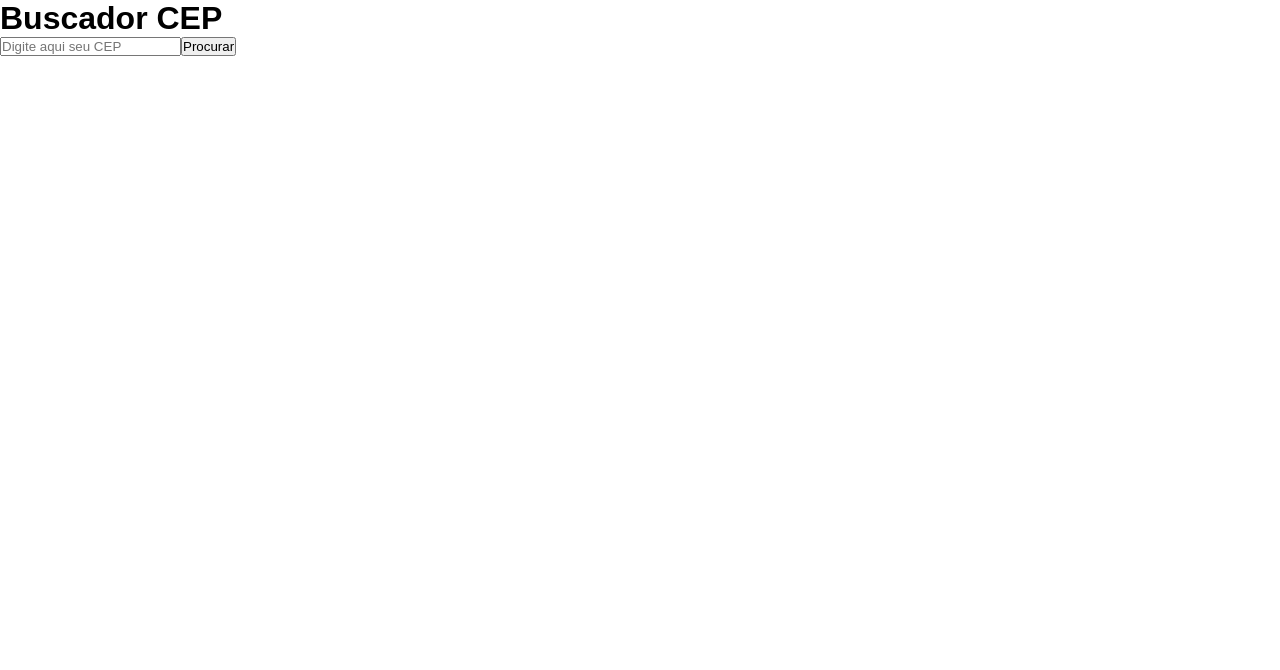
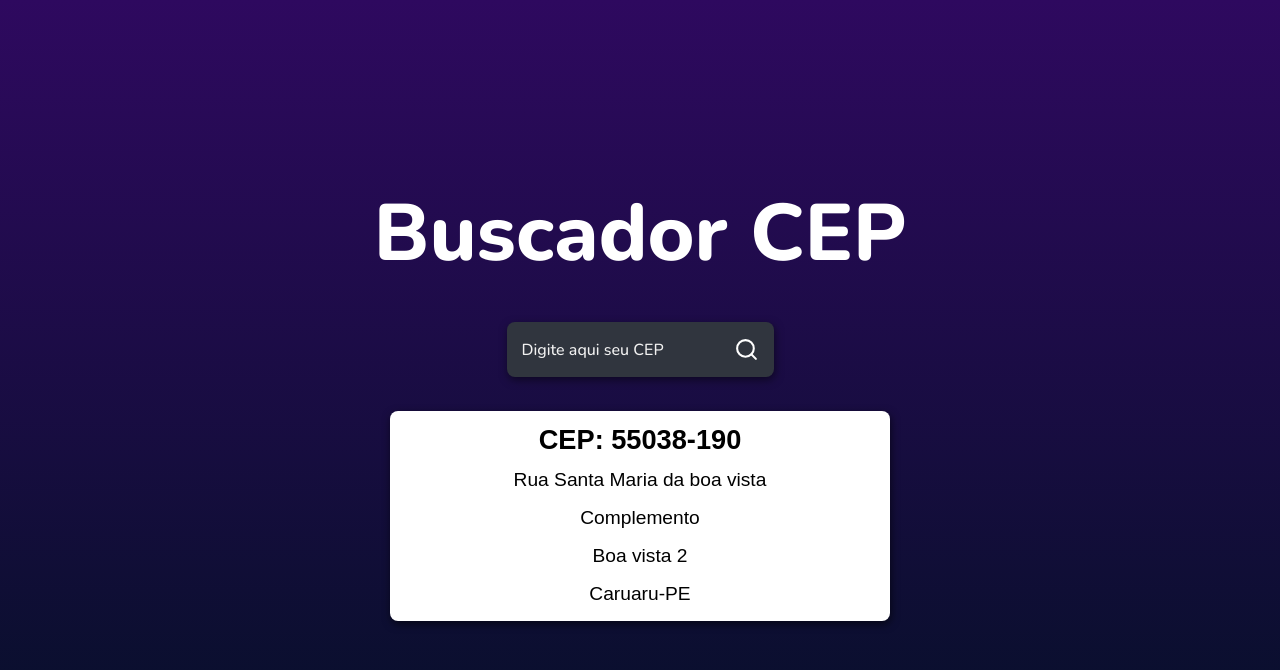
Before and after one commit to EnilsonNeto/Buscador-de-CEP, a React (Create React App) app: page / in a window 1280 px wide. Shown: the top 670 px of the page. Built offline with nearby package versions, Linux system fonts and the light colour scheme.

Commit message:
Adicionando elementos html e estilizando seus componentes da interface do app

```diff
--- a/src/App.js
+++ b/src/App.js
@@ -1,4 +1,5 @@
-
+import { FiSearch } from 'react-icons/fi'
+import './styles.css'
 function App() {
   return (
     <div className="container">
@@ -11,9 +12,18 @@ function App() {
           </input>
 
           <button className="buttonSearch">
-            Procurar
+            <FiSearch size={25} color="#fff"/>
           </button>
       </div>
+
+      <main>
+        <h2>CEP: 55038-190</h2>
+
+        <span>Rua Santa Maria da boa vista</span>
+        <span>Complemento</span>
+        <span>Boa vista 2</span>
+        <span>Caruaru-PE</span>
+      </main>
 
 
 
--- /dev/null
+++ b/src/styles.css
@@ -0,0 +1,106 @@
+@import url('https://fonts.googleapis.com/css2?family=Nunito:wght@500;600;800&display=swap');
+
+.container {
+    height: 100vh;
+    display: flex;
+    justify-content: center;
+    align-items: center;
+    flex-direction: column;
+    background: linear-gradient(#2e095f,#041026);
+}
+
+.title {
+    font-size: 5rem;
+    color: #fff;
+    animation: flipTitle 2s ;
+    font-family: 'Nunito', sans-serif;
+    font-weight: 800;
+}
+
+@keyframes flipTitle {
+    from{
+        transform: rotateX(90deg);
+    }
+    to{
+       transform: rotateX(0deg);
+    }
+}
+
+.containerInput {
+    background-color: #30353E ;
+    padding: 15px;
+    margin: 34px 0;
+    display: flex;
+    border-radius: 8px;
+    box-shadow: 1px 3px 8px rgba(0,0,0,0.5) ;
+}
+
+.containerInput input {
+    background-color: transparent;
+    border: 0;
+    font-family: 'Nunito', sans-serif;
+    color: #fff;
+    font-size: 1rem;
+    outline: none;
+    margin-right: 8px;
+}
+
+.containerInput input::placeholder {
+    color: #f1f1f1;
+}
+
+.buttonSearch {
+    background-color: transparent;
+    border: 0;
+    display: flex;
+    justify-content: center;
+    align-items: center;
+    cursor: pointer;
+    transition: transform 0.5s;
+}
+
+.buttonSearch:hover {
+    transform: scale(1.1);
+}
+
+main {
+    display: flex;
+    justify-content: center;
+    align-items: center;
+    flex-direction: column;
+    background-color: #ffffff;
+    width: 500px;
+    border-radius: 8px;
+    font-family: 'Nunito', sans-serif;
+    box-shadow: 1px 3px 8px rgba(0,0,0,0.6);
+}
+
+main h2{
+    margin: 13px 0;
+    font-size: 1.7rem;
+    font-weight: 600;
+}
+
+main span{
+    margin-bottom: 16px;
+    font-size: 1.2rem;
+    font-weight: 500;
+}
+
+@media(max-width: 620px){
+    .title {
+        font-size: 60px;
+    }
+
+    main {
+        width: 80%;
+    }
+
+    main h2 {
+        font-size: 1.4rem;
+    }
+
+    main span {
+        font-size: 1.1rem;
+    }
+}
```
